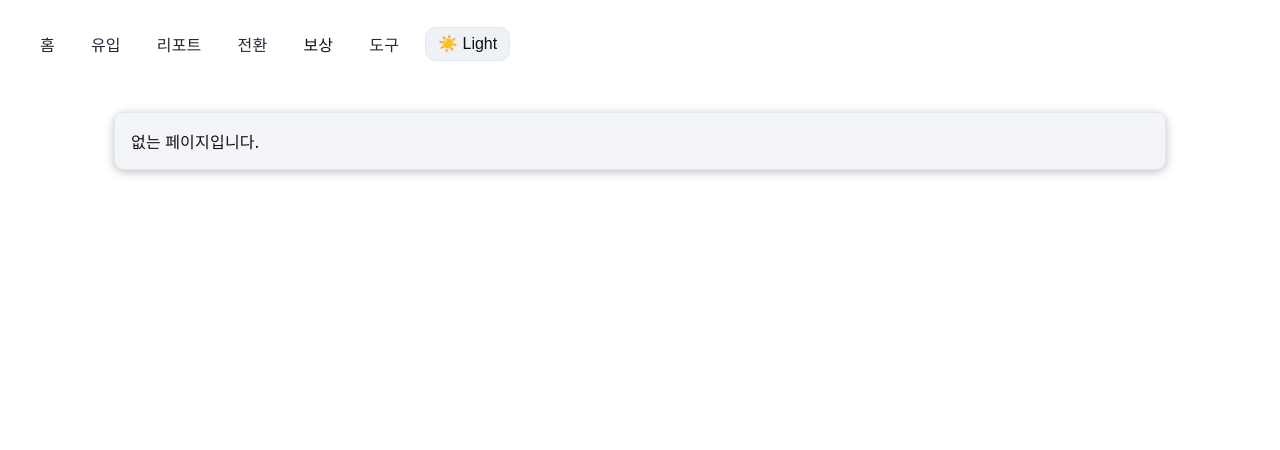
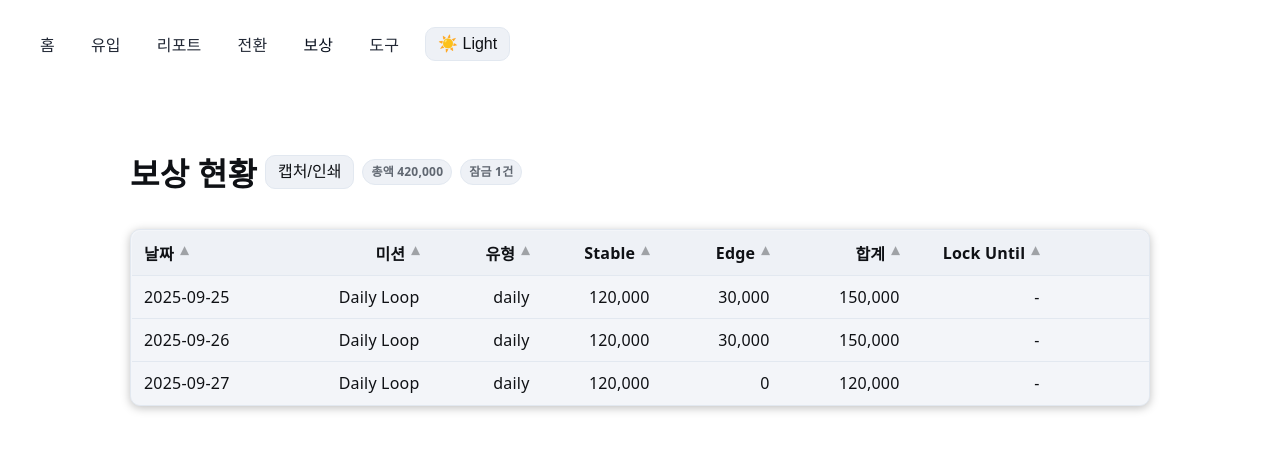
Before and after one commit to sht27363838-glitch/zp-v3.0, a Next.js app: page /rewards in a window 1280 px wide. Before the commit this address had no page. Shown: the top 450 px of the page. Built offline with nearby package versions, Linux system fonts and the light colour scheme.

Commit message:
Create page.tsx

```diff
--- /dev/null
+++ b/app/(tabs)/rewards/page.tsx
@@ -0,0 +1,70 @@
+'use client'
+import React, { useMemo } from 'react'
+import { readCsvOrDemo } from '@lib/csvSafe'
+import { parseCsv, type CsvRow } from '@lib/readCsv'
+import { fmt, num } from '@lib/num'
+import ExportBar from '@cmp/ExportBar'
+import VirtualTable from '@cmp/VirtualTable'
+
+type Row = CsvRow & {
+  mission?: string
+  type?: string        // daily / bonus 등
+  stable?: number
+  edge?: number
+  note?: string
+  lock_until?: string
+}
+
+export default function RewardsPage(){
+  const raw = readCsvOrDemo('ledger') || ''
+  const { rows } = useMemo(()=> parseCsv(raw), [raw])
+
+  const items = (rows as Row[]).map(r=>({
+    date: String(r.date??''),
+    mission: String(r.mission??''),
+    type: String(r.type??''),
+    stable: num(r.stable),
+    edge: num(r.edge),
+    total: num(r.stable) + num(r.edge),
+    note: String(r.note??''),
+    lock_until: String(r.lock_until??''),
+  }))
+
+  const total = useMemo(()=> items.reduce((s,r)=> s + r.total, 0), [items])
+  const locked = useMemo(()=> items.filter(r=> (r.note||'').toUpperCase().includes('LOCK') || r.lock_until), [items])
+
+  return (
+    <div className="page">
+      <div style={{display:'flex', alignItems:'center', gap:8}}>
+        <h1>보상 현황</h1>
+        <ExportBar selector="#rewards-table" />
+        <span className="badge">총액 {fmt(total)}</span>
+        {locked.length>0 && <span className="badge">잠금 {locked.length}건</span>}
+      </div>
+
+      {items.length===0 ? (
+        <div className="empty-state">데이터 없음. Tools 탭에서 Ledger 데모를 주입하세요.</div>
+      ) : (
+        <div id="rewards-table" style={{marginTop:12}}>
+          <VirtualTable
+            className="table"
+            rows={items}
+            height={420}
+            rowHeight={40}
+            rowKey={(r,i)=> `${r.date}-${r.mission}-${i}`}
+            columns={[
+              { key:'date', header:'날짜', width:120, sortable:true, render:r=>r.date },
+              { key:'mission', header:'미션', width:180, sortable:true, render:r=>r.mission },
+              { key:'type', header:'유형', width:110, sortable:true, render:r=>r.type },
+              { key:'stable', header:'Stable', className:'num', width:120, sortable:true, render:r=>fmt(r.stable) },
+              { key:'edge', header:'Edge', className:'num', width:120, sortable:true, render:r=>fmt(r.edge) },
+              { key:'total', header:'합계', className:'num', width:130, sortable:true, render:r=>fmt(r.total) },
+              { key:'lock_until', header:'Lock Until', width:140, sortable:true, render:r=>r.lock_until || '-' },
+              { key:'note', header:'비고', width:200, render:r=>r.note || '' },
+            ]}
+          />
+        </div>
+      )}
+    </div>
+  )
+}
```
